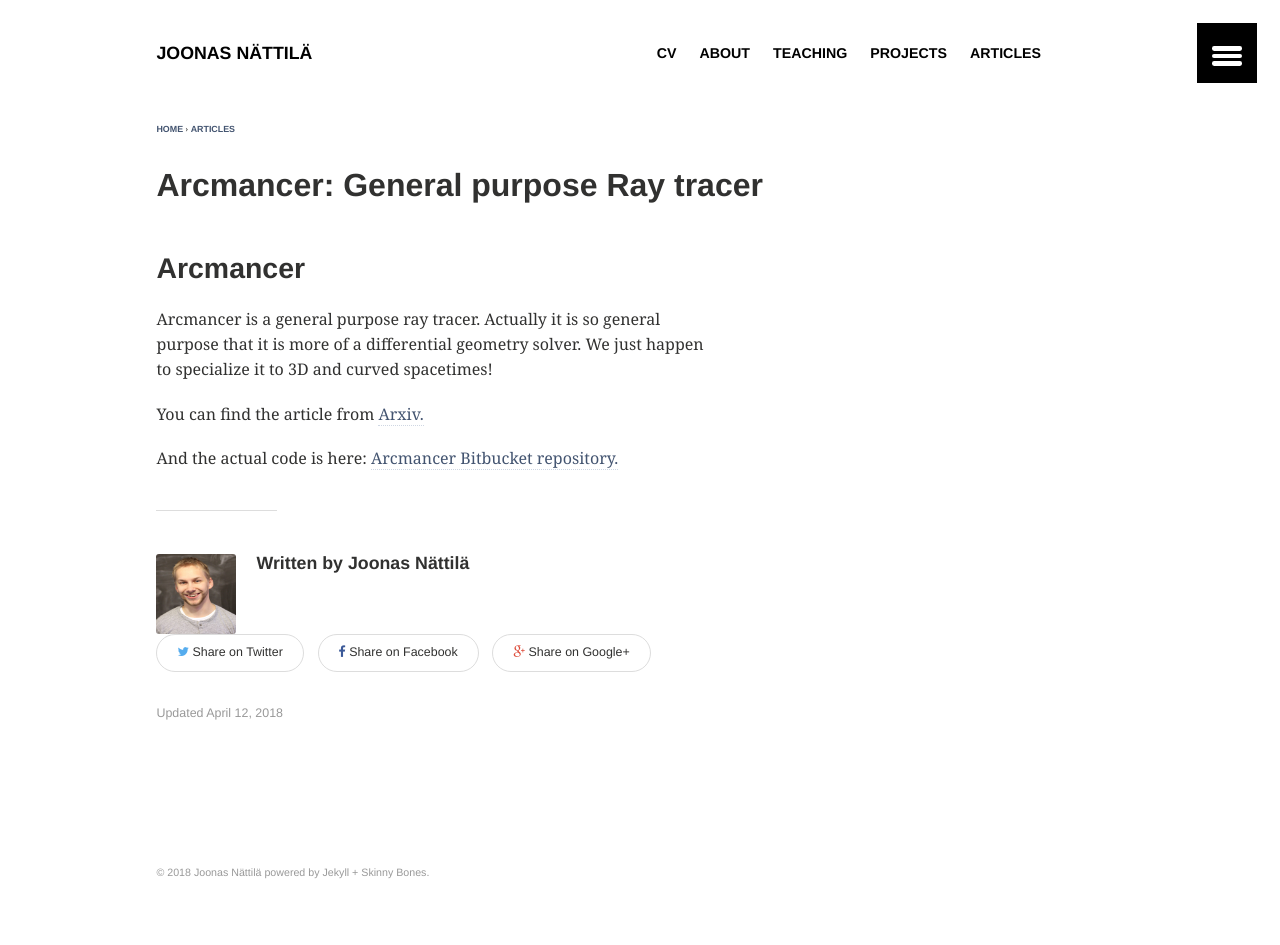
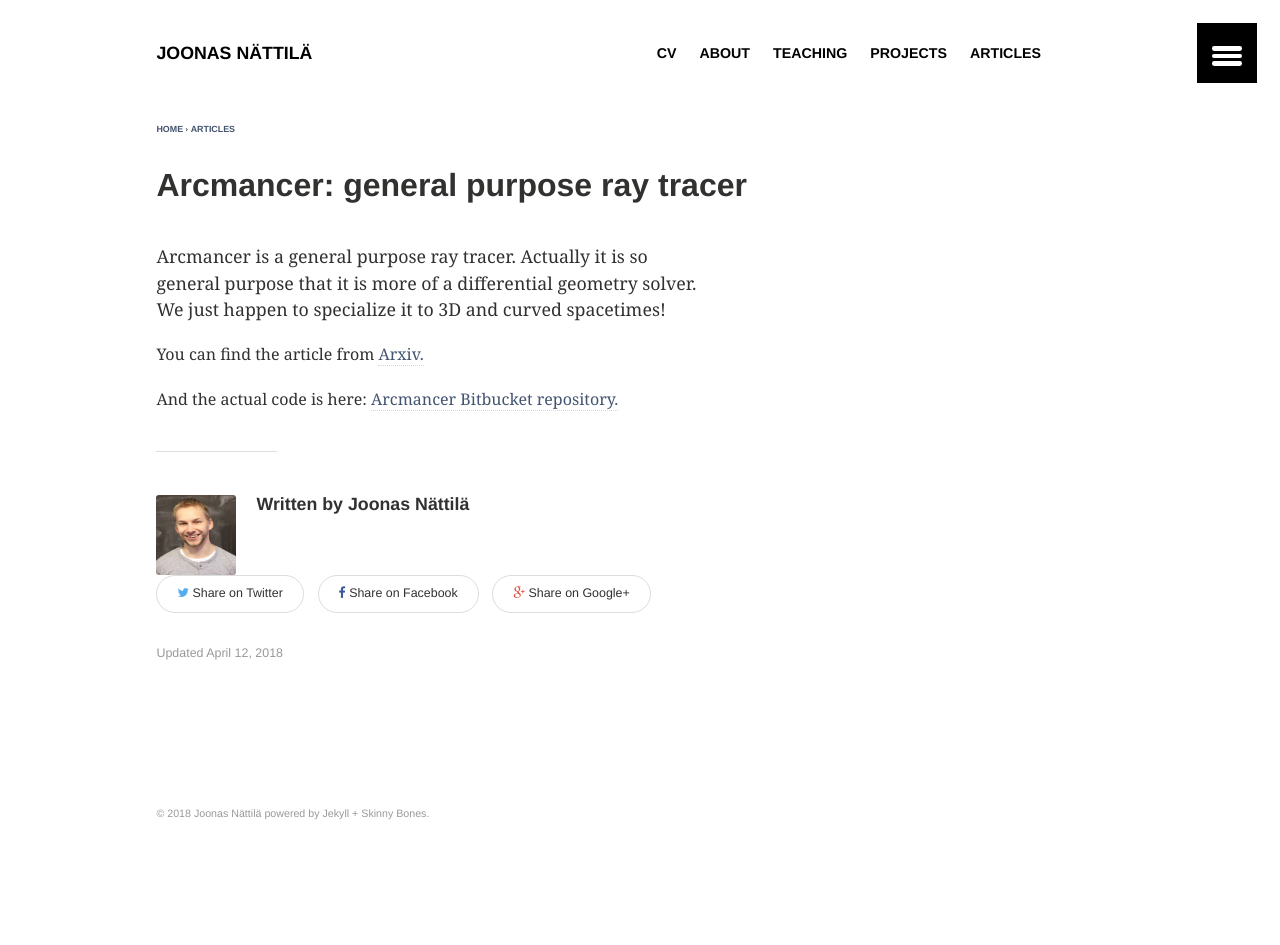
Before and after one commit to natj/natj.github.io, a Jekyll site: the page built from _posts/articles/2018-04-12-arcmancer.md, in a window 1280 px wide. Built offline with Jekyll 4.4.1, drawn with Linux system fonts in a browser that asks for light colours; after the commit the page ends 900 px from its top, so only the background shows below that; some of the changed lines change nothing that is shown.

Commit message:
fix typos

```diff
--- a/_posts/articles/2018-04-12-arcmancer.md
+++ b/_posts/articles/2018-04-12-arcmancer.md
@@ -1,16 +1,15 @@
 ---
 layout: article
-title: "Arcmancer: General purpose Ray tracer"
+title: "Arcmancer: general purpose ray tracer"
 toc: false
 categories: articles
-excerpt: "In the project led by Pauli Pihajoki, we took ray tracing and numericla differential geometry to the next level."
+excerpt: "In the project led by Pauli Pihajoki, we took ray tracing and numerical differential geometry to the next level. Images of black holes, disks, neutron stars, you name it!"
 tags:
 image:
   feature:
   teaser: arcmancer.png
 ---
 
-## Arcmancer
 
 Arcmancer is a general purpose ray tracer. Actually it is so general purpose that it is more of a differential geometry solver. We just happen to specialize it to 3D and curved spacetimes!
 
```
